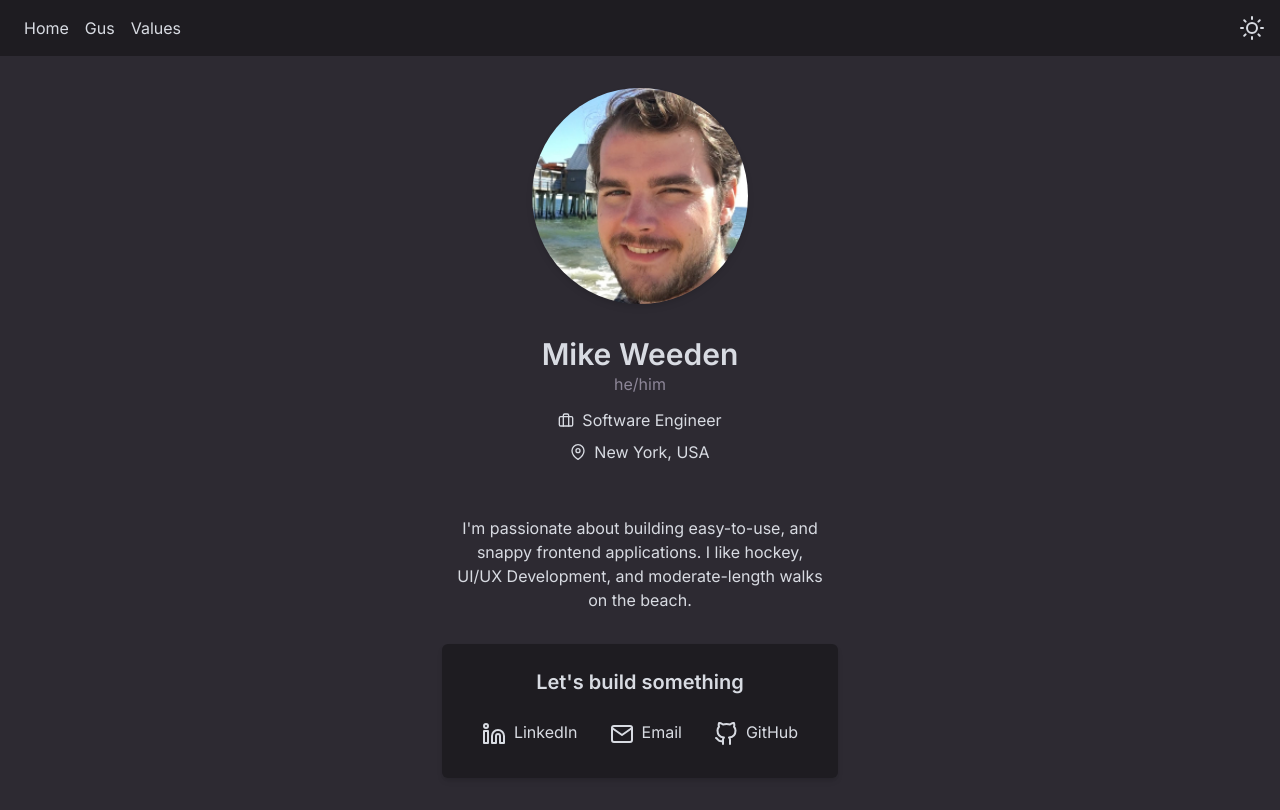
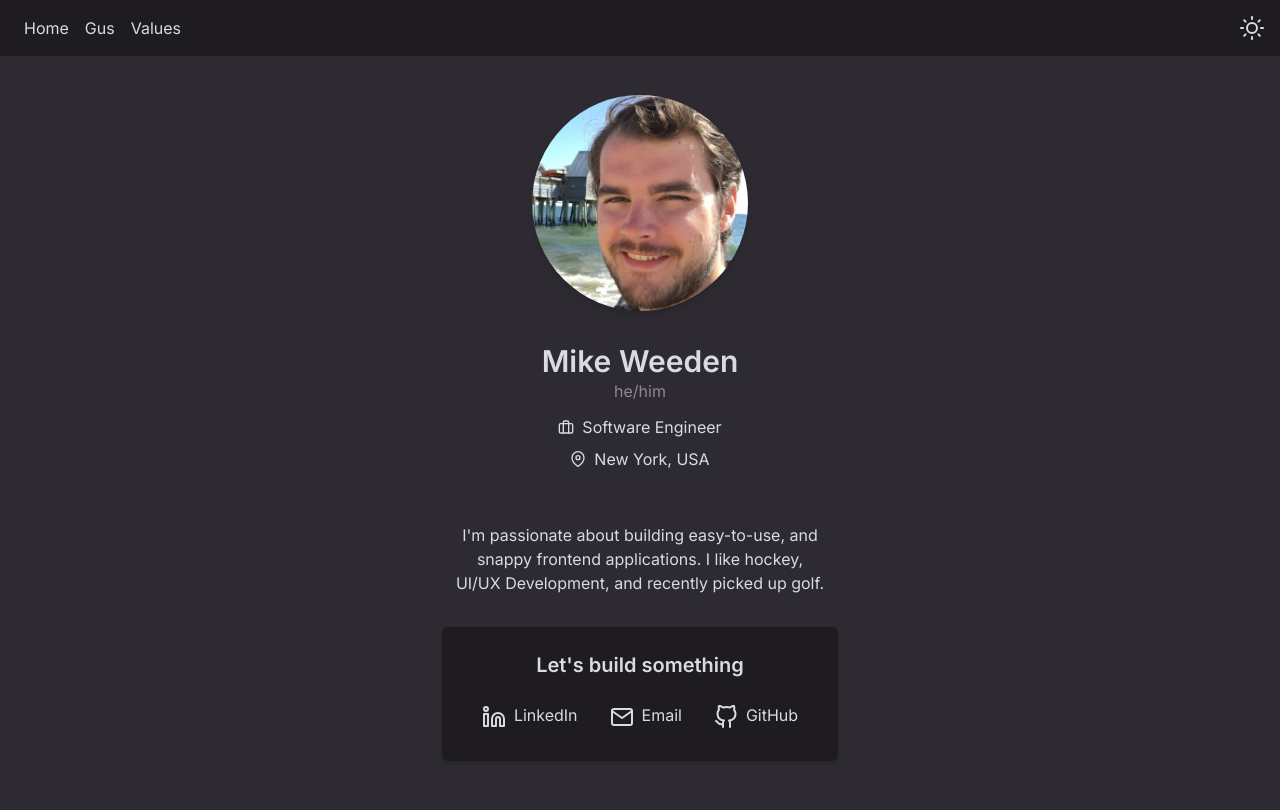
Before and after one commit to Mweeden36/mikeweeden.codes, a Next.js app: page / in a window 1280 px wide. Built offline with nearby package versions, Linux system fonts and the light colour scheme.

Commit message:
Copy change

```diff
--- a/src/app/page.tsx
+++ b/src/app/page.tsx
@@ -16,8 +16,8 @@ export default function Home() {
       <InfoBlock />
       <p className="md:w-1/3 text-center p-4 max-w-3xl">
         I&apos;m passionate about building easy-to-use, and snappy frontend
-        applications. I like hockey, UI/UX Development, and moderate-length
-        walks on the beach.
+        applications. I like hockey, UI/UX Development, and recently picked up
+        golf.
       </p>
       <LinksBlock />
     </main>
```
